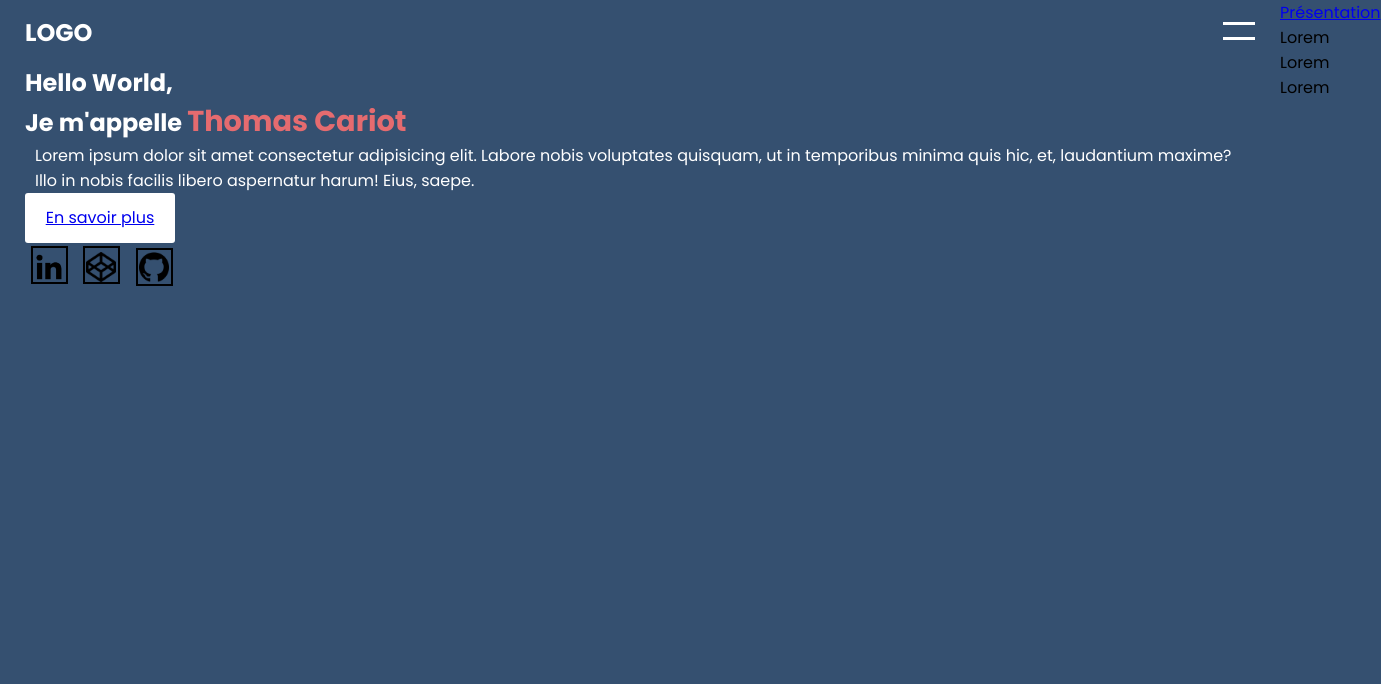
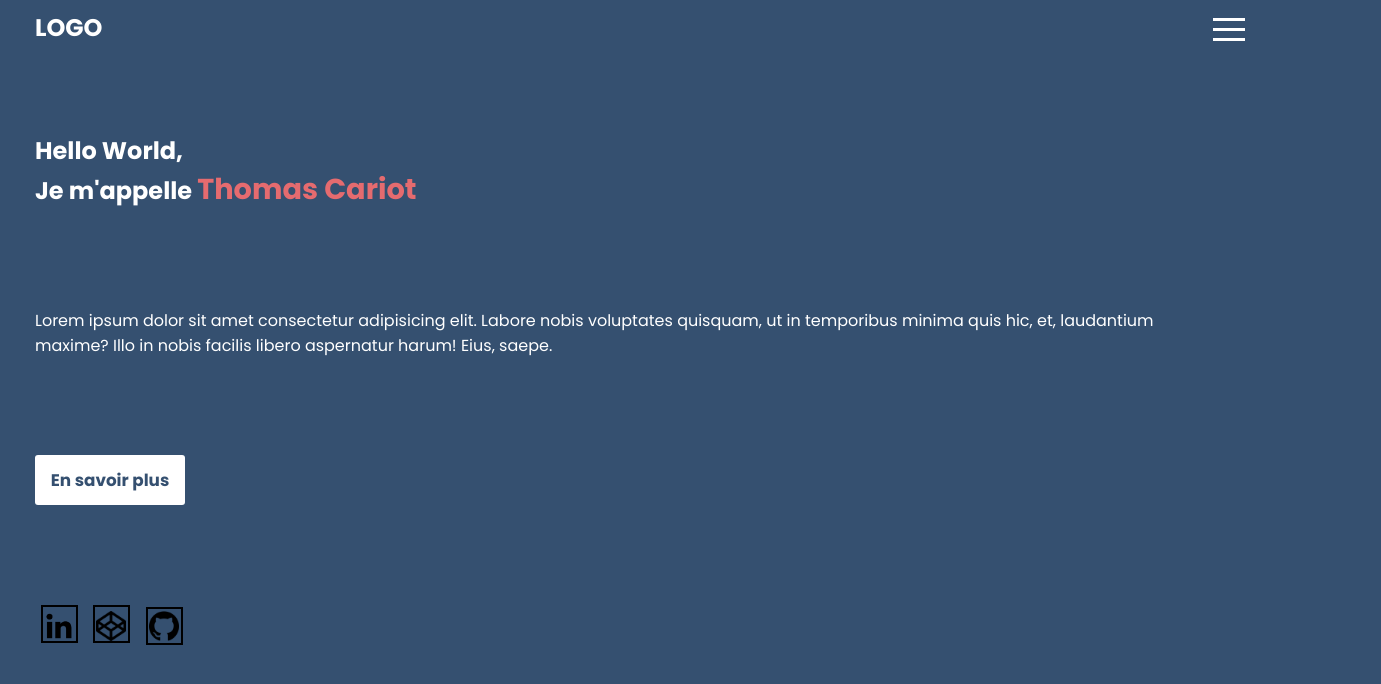
Before and after one commit to GroovyHooked/ExercicesPersos, a plain HTML site: page CV-v3/index.html in a window 1280 px wide. Shown: the whole page, 1381 px wide, since content can reach past the window. Drawn offline with Linux system fonts and the light colour scheme.

Commit message:
Add files via upload

```diff
--- a/CV-v3/index.html
+++ b/CV-v3/index.html
@@ -12,13 +12,25 @@
     <header>
         <h2>LOGO</h2>
         <div class="burger">
-            <div class="trait"></div>
+            <div class="trait1"></div>
+            <span class="ss-trait"></span>
+            <div class="trait2"></div>
         </div>
+        <nav>
+            <ul>
+                <li><a href="#">Présentation</a></li>
+                <li><a href="#"></a>Lorem</li>
+                <li><a href="#"></a>Lorem</li>
+                <li><a href="#"></a>Lorem</li>
+            </ul>
+        </nav>
     </header>
 
     <section class="prez">
-        <h3 class="titre">Hello World,</h3>
-        <h3 class="titre">Je m'appelle <strong>Thomas Cariot</strong></h3>
+        <div class="TITRE">
+            <h3 class="titre">Hello World,</h3>
+            <h3 class="titre">Je m'appelle <strong>Thomas Cariot</strong></h3>
+        </div>
         <p>Lorem ipsum dolor sit amet consectetur adipisicing elit. Labore nobis voluptates quisquam, ut in temporibus minima quis hic, et, laudantium maxime? Illo in nobis facilis libero aspernatur harum! Eius, saepe.</p>
         <div class="bouton">
             <p><a href="#">En savoir plus</a></p>
@@ -31,13 +43,5 @@
             <span class="carre"></span>
         </div>
     </section>
-    <nav>
-        <ul>
-            <li><a href="#">Présentation</a></li>
-            <li><a href="#"></a>Lorem</li>
-            <li><a href="#"></a>Lorem</li>
-            <li><a href="#"></a>Lorem</li>
-        </ul>
-    </nav>
 </body>
 </html>
--- a/CV-v3/style.css
+++ b/CV-v3/style.css
@@ -6,27 +6,166 @@
 body{
     background-color: #355070;
 }
+
+/* ------ Header -------*/
+header h2{
+    z-index: -1;
+    pointer-events: none;
+}
 header{
-    padding: 15px 25px;
+
+    box-sizing: border-box;
+    top: 0;
+    left: 0;
+    width: 100%;
+    padding: 10px 35px;
     display: flex;
     justify-content: space-between;
     color: white;
 }
-.trait{
+
+    /* ------ Menu Burger -------*/
+.burger{
+    position: absolute;
+    right: 35px;
+    transition: all 1s ease;
+}
+
+.trait1{
     position: relative;
-    top: 7px;
+    top: 8px;
+    left: 0px;
     width: 2em;
     height: 0.2em;
     background-color: white;
+    transform-origin: top right;
+    transition: all 0.3s ease;
 }
-.trait:after{
-    content: "";
-    position: absolute;
-    top: 15px;;
+.trait2{
+    position: relative;
+    top: 0px;
+    left: 0px;
     width: 2em;
     height: 0.2em;
     background-color: white;
+    transform-origin: bottom right;
+    transition: all 0.3s ease;
 }
+span.ss-trait{
+    display: inline-block;
+    position: relative;
+    top: 0px;;
+    width: 1em;
+    height: 0.2em;
+    background-color: white;
+    transition: all 0.5s ease;
+}
+span.ss-trait:after{
+    content: "";
+    display: inline-block;
+    position: absolute;
+    top: 0px;
+    left: 1em;;
+    width: 1em;
+    height: 0.2em;
+    background-color: white;
+    transition: all 0.5s ease;
+}
+                /* ------ Transitions Menu Burger -------*/
+.burger:hover > span.ss-trait{
+    transform: translateX(5px);
+}
+.burger:hover > span.ss-trait:after{
+    transform: translateX(-10px);
+}
+.burger:active .trait1{
+    transform: rotate(-40deg);
+}
+.burger:active .trait2{
+    transform: rotate(40deg);
+}
+
+.burger:active span.ss-trait{
+    opacity: 0;
+}
+.burger:active span.ss-trait:after{
+    opacity: 0;
+}
+/* ------ ------- -------*/
+
+/* ---- Navigation --------*/
+nav{
+    position: absolute;
+    display: block;
+    background-color: #B56576;
+    border-radius: 8px;
+    top: 55px;
+    width: 80%;
+    margin: 0 auto;
+    height: 0vh;
+    overflow: hidden;
+    transition: all 0.5s ease;
+}
+
+nav ul li{
+    list-style-type: none;
+    text-align: center;
+}
+/*header>.burger:focus ~ nav{
+    width: 200px;
+    padding-right: 200px;
+}*/
+.burger:active ~ nav{
+    position: relative;
+    width: 100%;
+    height: 20vh;
+}
+header h2 div.burger:active ~ .prez{
+    height: 400px;
+}
+/* ------ ------- -------*/
+
+
+/* ------ Présentation -------*/
+section.prez{
+    margin-top: 20px;;
+    box-sizing: border-box;
+    padding: 10px 35px;
+    height: 600px;
+    min-height: 80vh;
+    color: white;
+    display: flex;
+    flex-direction: column;
+    justify-content: space-around;
+    align-items: flex-start;
+}
+.prez > p:nth-child(2){
+    width: 95%;
+}
+section.prez h3{
+    font-size: 1.5em;;
+}
+section.prez h3 strong{
+    color: #E56B6F;
+    font-size: 1.2em;
+}
+.bouton{
+    text-align: center;
+    width: 150px;
+    height: 50px;
+    line-height: 50px;
+    background-color: white;
+    border-radius: 3px;
+}
+.bouton p a{
+    text-decoration: none;
+    color: #355070;
+    font-size: 1.05em;
+    font-weight: 900;
+}
+/* ------ ------- -------*/
+
+/* ---- réseaux --------*/
 .reseau img{
     width: 3em;
 }
@@ -60,40 +199,5 @@ span.carre:after{
     background-color: transparent;
     border: 2px solid black;
 }
-section.prez{
-    padding: 0 25px;
-    height: 1000px;
-    color: white;
-    display: flex;
-    flex-direction: column;
-    align-items: flex-start;
-}
-.prez > p:nth-child(3){
-    margin: 0 10px;
-}
-section.prez h3{
-    font-size: 1.5em;;
-}
-section.prez h3 strong{
-    color: #E56B6F;
-    font-size: 1.2em;;
-}
 
-.bouton{
-    text-align: center;
-    width: 150px;
-    height: 50px;
-    line-height: 50px;
-    background-color: white;
-    border-radius: 3px;
-}
-nav{
-    position: absolute;
-    right: 0px;
-    top: 0px;
-    width: 0px;
-}
-
-nav ul li{
-    list-style-type: none;
-}
+/* ---- -------- --------*/
```
